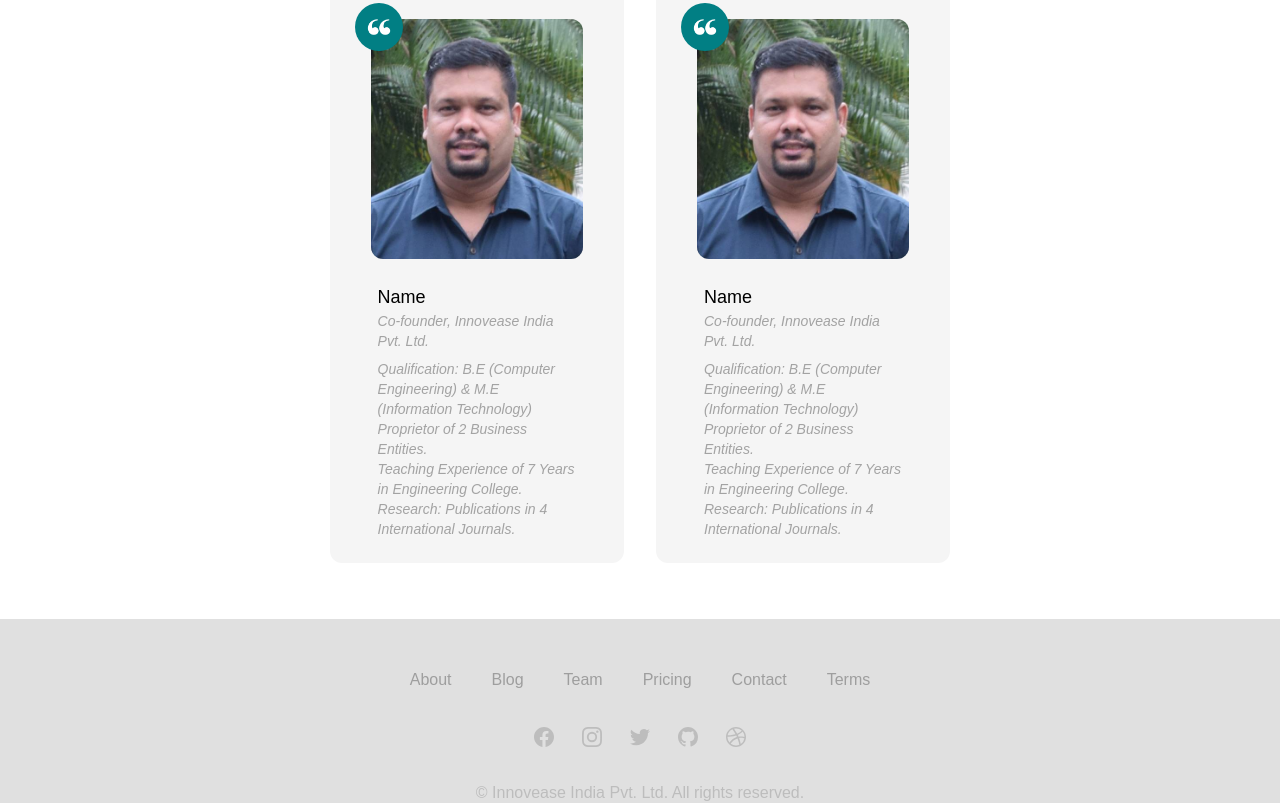
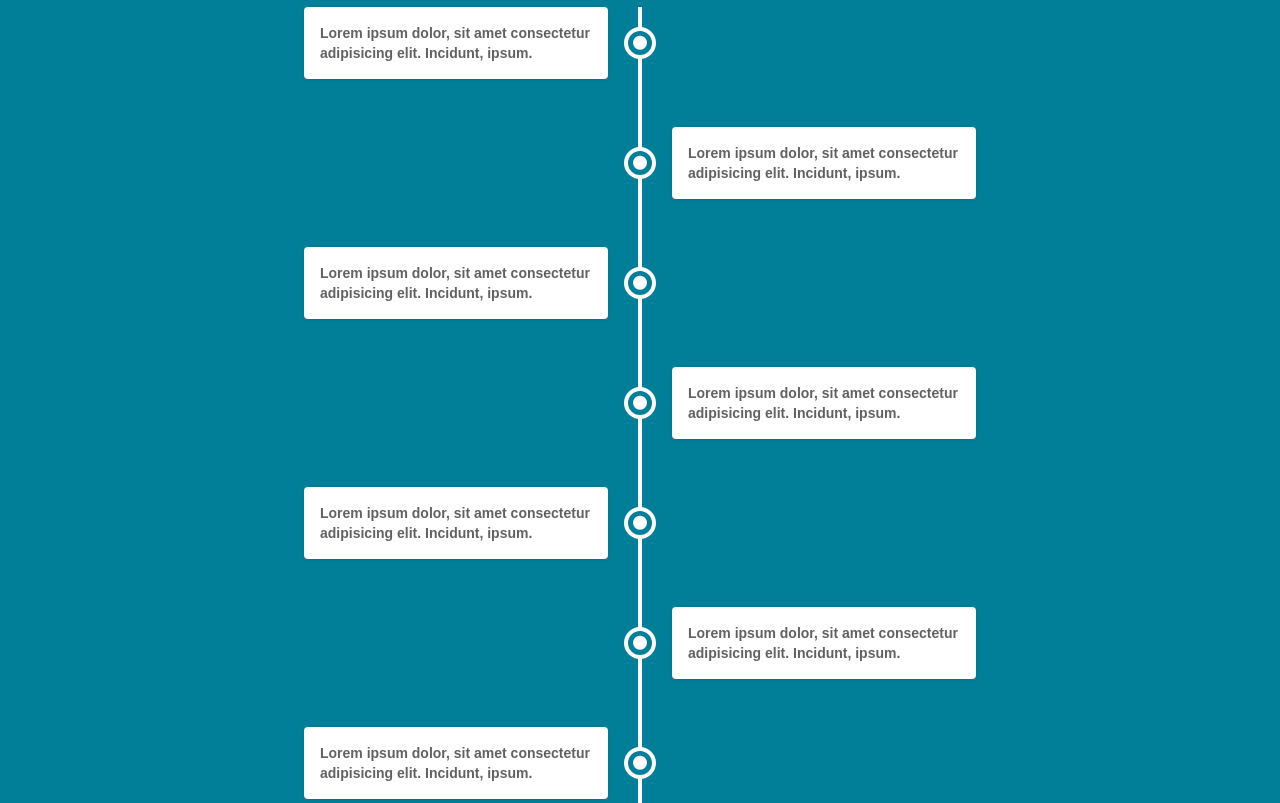
Before and after one commit to Crackstep/enetracare-vite, a React (Vite) app: page /about in a window 1280 px wide. Shown: the part 1020-1823 px from the top of the page. Built offline with nearby package versions, Linux system fonts and the light colour scheme; a web font is replaced by a local one.

Commit message:
milestones added

```diff
--- a/src/components/AboutUs/About.jsx
+++ b/src/components/AboutUs/About.jsx
@@ -4,6 +4,7 @@ import EyeImage from './images/mask-1.svg';  // Replace with the path to your ey
 import DoctorImage from './images/mask-3.svg';  // Replace with the path to your doctor image
 import BeforeAfterImage from './images/mask-2.svg';  // Replace with the path to your before-after image
 import TeamCard from './TeamCard';
+import Milestones from './Milestones';
 
 function AboutUs() {
   return (
@@ -40,6 +41,9 @@ function AboutUs() {
 
 
       </div>
+      <div id="milestones">
+        <Milestones />
+      </div>
 
       <div className="divider divider-success h-0 m-0 px-40 p-0"></div>
 
--- /dev/null
+++ b/src/components/AboutUs/MSEventLeft.jsx
@@ -0,0 +1,24 @@
+import React from 'react'
+
+function MSEventLeft({
+    text,
+}) {
+    return (
+        <div className="mt-6 sm:mt-0 sm:mb-12">
+            <div className="flex flex-col sm:flex-row items-center">
+                <div className="flex justify-start w-full mx-auto items-center">
+                    <div className="w-full sm:w-1/2 sm:pr-8">
+                        <div className="p-4 bg-white rounded shadow">
+                           {text}
+                        </div>
+                    </div>
+                </div>
+                <div className="rounded-full bg-[#017F98] border-white border-4 w-8 h-8 absolute left-1/2 -translate-y-4 sm:translate-y-0 transform -translate-x-1/2 flex items-center justify-center">
+                    <i class="fa-solid fa-circle text-white"></i>
+                </div>
+            </div>
+        </div>
+    )
+}
+
+export default MSEventLeft
--- /dev/null
+++ b/src/components/AboutUs/MSEventRight.jsx
@@ -0,0 +1,24 @@
+import React from 'react'
+
+function MSEventRight({
+    text,
+}) {
+    return (
+        <div className="mt-6 sm:mt-0 sm:mb-12">
+            <div className="flex flex-col sm:flex-row items-center">
+                <div className="flex justify-end w-full mx-auto items-center">
+                    <div className="w-full sm:w-1/2 sm:pl-8">
+                        <div className="p-4 bg-white rounded shadow">
+                            {text}
+                        </div>
+                    </div>
+                </div>
+                <div className="rounded-full bg-[#017F98] border-white border-4 w-8 h-8 absolute left-1/2 -translate-y-4 sm:translate-y-0 transform -translate-x-1/2 flex items-center justify-center">
+                    <i class="fa-solid fa-circle text-white"></i>
+                </div>
+            </div>
+        </div>
+    )
+}
+
+export default MSEventRight
--- /dev/null
+++ b/src/components/AboutUs/Milestones.jsx
@@ -0,0 +1,41 @@
+import React from 'react'
+import MSEventLeft from './MSEventLeft'
+import MSEventRight from './MSEventRight'
+
+function Milestones() {
+    return (
+
+        <div className="min-h-screen bg-[#017F98] flex flex-col py-10 sm:py-10">
+            <h1 className='text-5xl text-white text-center capitalize PY-4'>OUR MILESTONES</h1>
+
+            <div className="py-1 sm:max-w-2xl sm:mx-auto w-full px-2 my-10 sm:px-0">
+
+                <div className="relative text-gray-700 antialiased text-sm font-semibold">
+
+                    <div className="hidden sm:block w-1 bg-white absolute h-full left-1/2 transform -translate-x-1/2"></div>
+
+                    <MSEventLeft
+                        text='Lorem ipsum dolor, sit amet consectetur adipisicing elit. Incidunt, ipsum.' />
+                    <MSEventRight
+                        text='Lorem ipsum dolor, sit amet consectetur adipisicing elit. Incidunt, ipsum.' />
+                    <MSEventLeft
+                        text='Lorem ipsum dolor, sit amet consectetur adipisicing elit. Incidunt, ipsum.' />
+                    <MSEventRight
+                        text='Lorem ipsum dolor, sit amet consectetur adipisicing elit. Incidunt, ipsum.' />
+                    <MSEventLeft
+                        text='Lorem ipsum dolor, sit amet consectetur adipisicing elit. Incidunt, ipsum.' />
+                    <MSEventRight
+                        text='Lorem ipsum dolor, sit amet consectetur adipisicing elit. Incidunt, ipsum.' />
+                    <MSEventLeft
+                        text='Lorem ipsum dolor, sit amet consectetur adipisicing elit. Incidunt, ipsum.' />
+                    <MSEventRight
+                        text='Lorem ipsum dolor, sit amet consectetur adipisicing elit. Incidunt, ipsum.' />
+                </div>
+
+            </div>
+        </div>
+
+    )
+}
+
+export default Milestones
```
